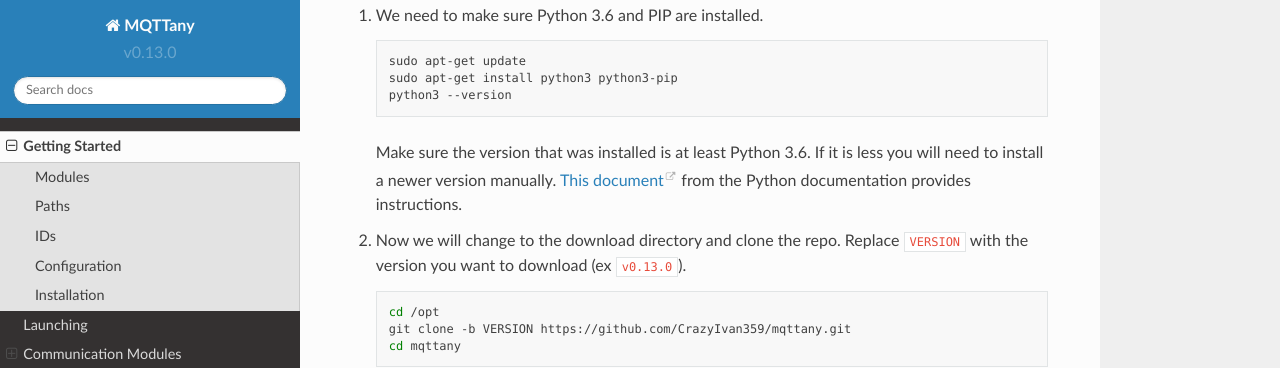
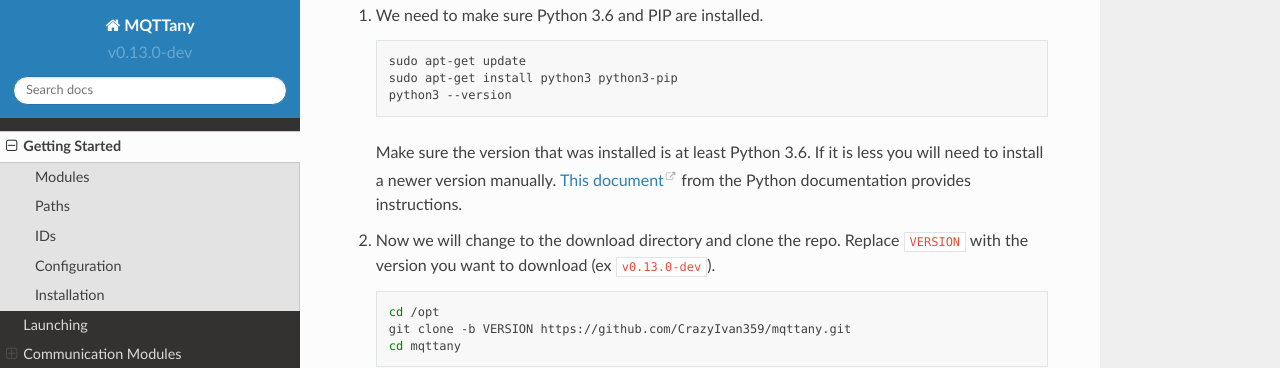
Before and after one commit to CrazyIvan359/mqttany, a Sphinx documentation site: the page built from source/start.rst, in a window 1280 px wide and 900 px high, scrolled down 1927 px. Shown: the top 368 px of the window. Built offline with Sphinx 7.4.7 and the Read the Docs theme 2.0.0, drawn with Linux system fonts in a browser that asks for light colours.

Commit message:
bump to dev

```diff
--- a/source/conf.py
+++ b/source/conf.py
@@ -48,7 +48,7 @@
 author = "Michael Murton"
 
 # The full version, including alpha/beta/rc tags
-release = "v0.13.0"
+release = "v0.13.0-dev"
 version = release
 
 # Provide global replace directives
```
